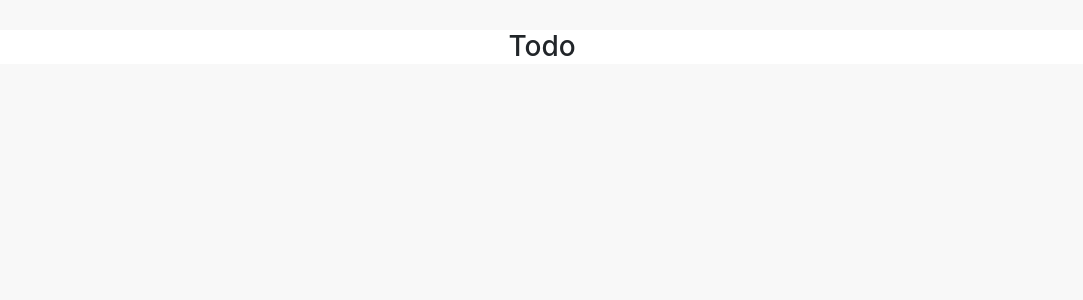
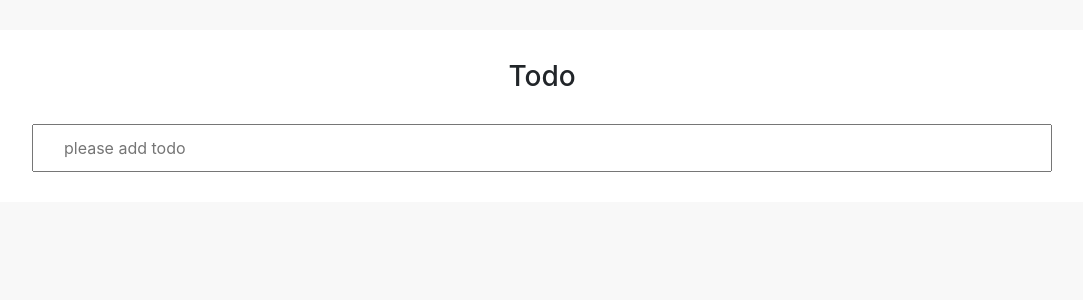
Before and after one commit to preservance717/todo-rtl-demo, a React (Create React App) app: page / in a window 1280 px wide. Shown: the top 300 px of the page, without its empty margins (98-1181 px from the left). Built offline with nearby package versions, Linux system fonts and the light colour scheme.

Commit message:
feat: finish function of add todo

```diff
--- a/src/App.scss
+++ b/src/App.scss
@@ -1,6 +1,8 @@
 .app {
   background: #ffffff;
+  padding: 30px 60px;
 }
 .app__title {
   text-align: center;
+  margin-bottom: 30px;
 }
--- a/src/App.tsx
+++ b/src/App.tsx
@@ -1,11 +1,13 @@
 import React from "react";
 import "./App.scss";
 import { Container } from "react-bootstrap";
+import { AddTodo } from "./components";
 
 const App = () => {
   return (
     <Container className="app">
       <h3 className="app__title">Todo</h3>
+      <AddTodo />
     </Container>
   );
 };
--- /dev/null
+++ b/src/components/AddTodo/AddTodo.tsx
@@ -0,0 +1,34 @@
+import React, { useState } from "react";
+import "./style.scss";
+
+const ENTER_KEY_CODE = 13;
+
+const AddTodo = () => {
+  const [todo, setTodo] = useState("");
+
+  const handleChange = ({ target }: { target: any }) => {
+    setTodo(target.value);
+  };
+
+  const handlekeyDown = (event: any) => {
+    if (event.keyCode === ENTER_KEY_CODE) {
+      console.log(todo);
+      setTodo("");
+    }
+  };
+
+  return (
+    <div className="add-todo">
+      <input
+        className="add-todo__input"
+        type="text"
+        placeholder="please add todo"
+        value={todo}
+        onChange={handleChange}
+        onKeyDown={handlekeyDown}
+      />
+    </div>
+  );
+};
+
+export default AddTodo;
--- /dev/null
+++ b/src/components/AddTodo/style.scss
@@ -0,0 +1,4 @@
+.add-todo__input {
+  width: 100%;
+  padding: 10px 30px;
+}
--- /dev/null
+++ b/src/components/index.ts
@@ -0,0 +1,3 @@
+import AddTodo from "./AddTodo/AddTodo";
+
+export { AddTodo };
```
